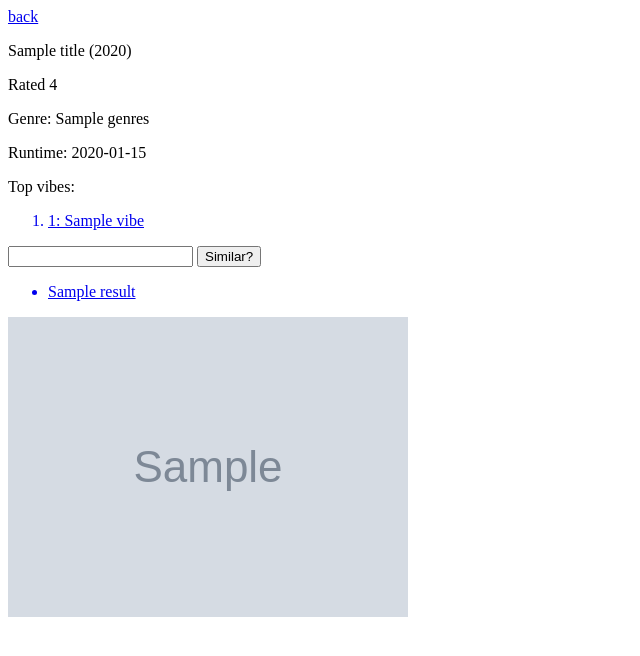
After one commit to Stumpbeard/samevibe, a Flask app: template templates/movie-details.html in a window 1280 px wide. The commit adds this page. Shown: the top 656 px of the page, without its empty margins (0-640 px from the left). Run offline with Flask 2, Linux system fonts and the light colour scheme; the template is opened without the code that fills it: most values are stand-ins (such as "Sample title", 1, 10 or a date in 2020); grey boxes marked "Sample" are stand-in pictures.

```diff
--- a/app.py
+++ b/app.py
@@ -11,7 +11,9 @@ import db
 USER_AGENT = "SameVibe/0.1 +https://samevi.be"
 MUSIC_KEY = os.environ.get("DISCOGS_CONSUMER_KEY")
 MUSIC_SECRET = os.environ.get("DISCOGS_CONSUMER_SECRET")
+MOVIE_KEY = os.environ.get("OMDB_API_KEY")
 DISCOGS_API = "https://api.discogs.com"
+OMDB_API = "http://www.omdbapi.com"
 HEADERS = {
     "User-Agent": USER_AGENT,
 }
@@ -29,8 +31,12 @@ def hello_world():
 @app.route("/search")
 def search():
     q = request.args.get("q")
-    results = search_music(q)
-    return render_template("search.html", search=q, results=results[:10])
+    type = request.args.get("type")
+    if type == "movie":
+        results = search_movies(q)
+    else:
+        results = search_music(q)
+    return render_template("search.html", search=q, results=results, type=type)
 
 
 @app.route("/release/<id>", methods=["GET", "POST"])
@@ -42,7 +48,7 @@ def music_release(id):
             db.create_vibe_connection(id, related_id, vibe)
         return redirect(f"/release/{id}")
 
-    url = f"{DISCOGS_API}/releases/{id}?key={MUSIC_KEY}&secret={MUSIC_SECRET}"
+    url = f"{DISCOGS_API}/masters/{id}?key={MUSIC_KEY}&secret={MUSIC_SECRET}"
     response = requests.get(url, headers=HEADERS).content
     results = json.loads(response)
     artist = results.get("artists", [None])[0].get("name")
@@ -69,9 +75,32 @@ def music_release(id):
     )
 
 
+@app.route("/movie/<id>")
+def movie_details(id):
+    url = f"{OMDB_API}/?apikey={MOVIE_KEY}&i={id}"
+    response = requests.get(url, headers=HEADERS).content
+    result = json.loads(response)
+    title = result.get("Title")
+    year = result.get("Year")
+    rating = result.get("Rated")
+    genres = result.get("Genre")
+    runtime = result.get("Runtime")
+    image_url = result.get("Poster")
+
+    return render_template(
+        "movie-details.html",
+        title=title,
+        year=year,
+        rating=rating,
+        genres=genres,
+        runtime=runtime,
+        image_url=image_url,
+    )
+
+
 @app.route("/release/<id>/connect/<related_id>")
 def music_release_related(id, related_id):
-    url = f"{DISCOGS_API}/releases/{id}?key={MUSIC_KEY}&secret={MUSIC_SECRET}"
+    url = f"{DISCOGS_API}/masters/{id}?key={MUSIC_KEY}&secret={MUSIC_SECRET}"
     response = requests.get(url, headers=HEADERS).content
     results = json.loads(response)
     artist = results.get("artists", [None])[0].get("name")
@@ -79,7 +108,7 @@ def music_release_related(id, related_id):
     tracklist = results.get("tracklist", [])
     image_url = results.get("images", [None])[0].get("resource_url")
 
-    url = f"{DISCOGS_API}/releases/{related_id}?key={MUSIC_KEY}&secret={MUSIC_SECRET}"
+    url = f"{DISCOGS_API}/masters/{related_id}?key={MUSIC_KEY}&secret={MUSIC_SECRET}"
     response = requests.get(url, headers=HEADERS).content
     results = json.loads(response)
     artist_2 = results.get("artists", [None])[0].get("name")
@@ -107,7 +136,7 @@ def list_vibe_connections(id, vibe):
     connection_ids = db.find_connections_by_vibe(id, vibe)
     connections = []
     for connection_id in connection_ids:
-        url = f"{DISCOGS_API}/releases/{connection_id}?key={MUSIC_KEY}&secret={MUSIC_SECRET}"
+        url = f"{DISCOGS_API}/masters/{connection_id}?key={MUSIC_KEY}&secret={MUSIC_SECRET}"
         response = requests.get(url, headers=HEADERS).content
         results = json.loads(response)
         connection = {
@@ -123,8 +152,16 @@ def list_vibe_connections(id, vibe):
 
 
 def search_music(q):
-    url = f"{DISCOGS_API}/database/search?q={q}&type=release&key={MUSIC_KEY}&secret={MUSIC_SECRET}"
+    url = f"{DISCOGS_API}/database/search?q={q}&type=master&key={MUSIC_KEY}&secret={MUSIC_SECRET}"
     response = requests.get(url, headers=HEADERS).content
     results = json.loads(response).get("results")
 
     return results
+
+
+def search_movies(q):
+    url = f"{OMDB_API}/?apikey={MOVIE_KEY}&s={q}&type=movie"
+    response = requests.get(url, headers=HEADERS).content
+    results = json.loads(response).get("Search")
+
+    return results
--- a/templates/hello.html
+++ b/templates/hello.html
@@ -3,4 +3,9 @@
 <form action="search" method="get">
     <input name="q">
     <button>Search</button>
+    <br>
+    <input type="radio" name="type" value="album" id="type-album" checked>
+    <label for="type-album">album</label>
+    <input type="radio" name="type" value="movie" id="type-movie">
+    <label for="type-movie">movie</label>
 </form>
--- /dev/null
+++ b/templates/movie-details.html
@@ -0,0 +1,32 @@
+<!DOCTYPE html>
+<a href="/">back</a>
+<p>{{ title }} ({{ year }})</p>
+<p>Rated {{ rating }}</p>
+<p>Genre: {{ genres }}</p>
+<p>Runtime: {{ runtime }}</p>
+
+{% if vibes %}
+<p>Top vibes:</p>
+<ol>
+    {% for vibe in vibes %}
+    <a href="/release/{{ id }}/vibe/{{ vibe[0] }}">
+        <li>{{ vibe[0] }}: {{ vibe[1] }}</li>
+    </a>
+    {% endfor %}
+</ol>
+{% endif %}
+
+<form action="" method="get">
+    <input name="q">
+    <button>Similar?</button>
+</form>
+{% if results %}
+<ul>
+    {% for result in results %}
+    <a href="/release/{{ id }}/connect/{{ result.id }}">
+        <li>{{ result.title }}</li>
+    </a>
+    {% endfor %}
+</ul>
+{% endif %}
+<img src="{{ image_url }}" alt="">
```
Also changed, not shown: db.py (+7 -5 lines), templates/search.html (+10 -0 lines), samevibe.db, 2 other files.
